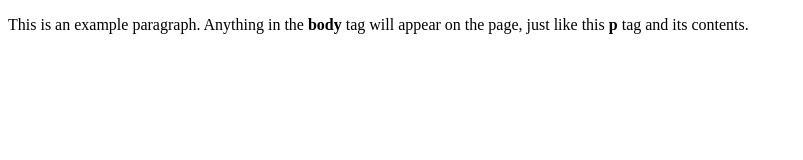
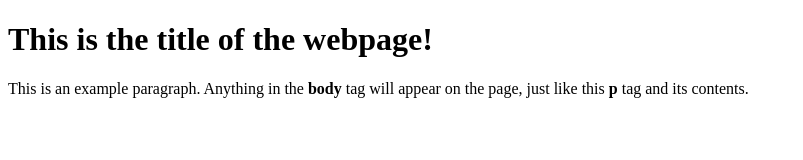
Before and after one commit to Maviszty/Maviszty.github.io, a plain HTML site: page index.html in a window 1280 px wide. Shown: the whole page, without its empty margins (0-803 px from the left). Drawn offline with Linux system fonts and the light colour scheme.

Commit message:
Update index.html

```diff
--- a/index.html
+++ b/index.html
@@ -4,7 +4,7 @@
     <title>This is the title of the webpage!</title>
   </head>
   <body>
-    <title>This is the title of the webpage!</title>
+    <header> <h1>This is the title of the webpage!</h1></header>
     <p>This is an example paragraph. Anything in the <strong>body</strong> tag will appear on the page, just like this <strong>p</strong> tag and its contents.</p>
   </body>
 </html>
```
